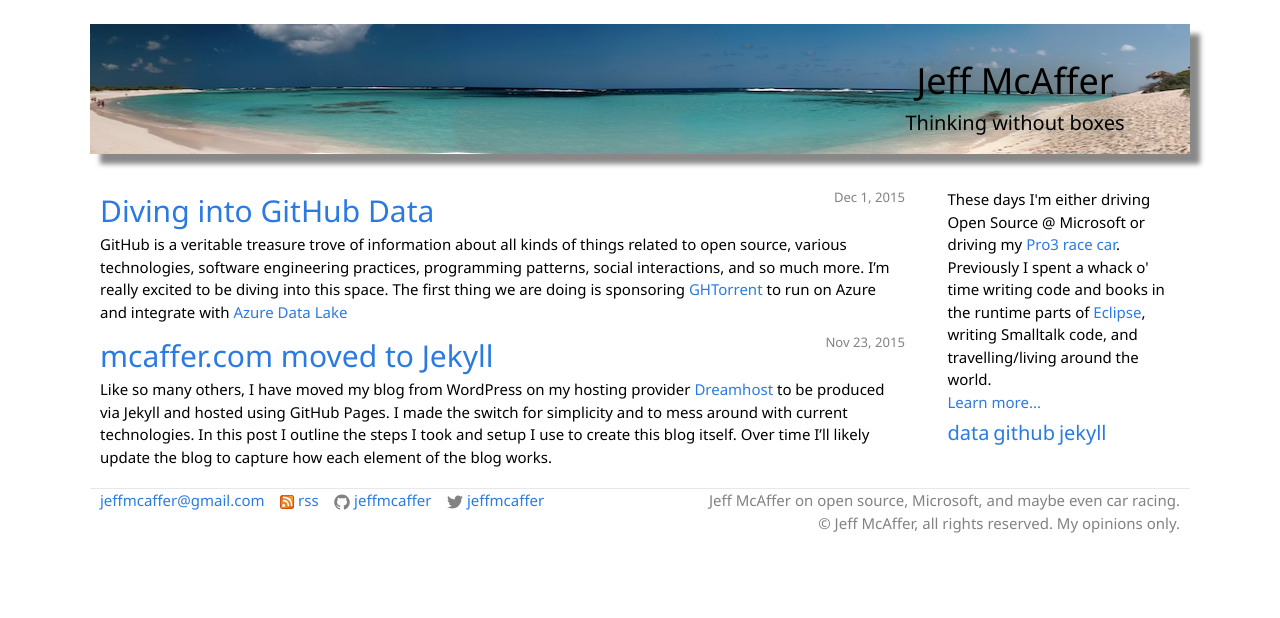
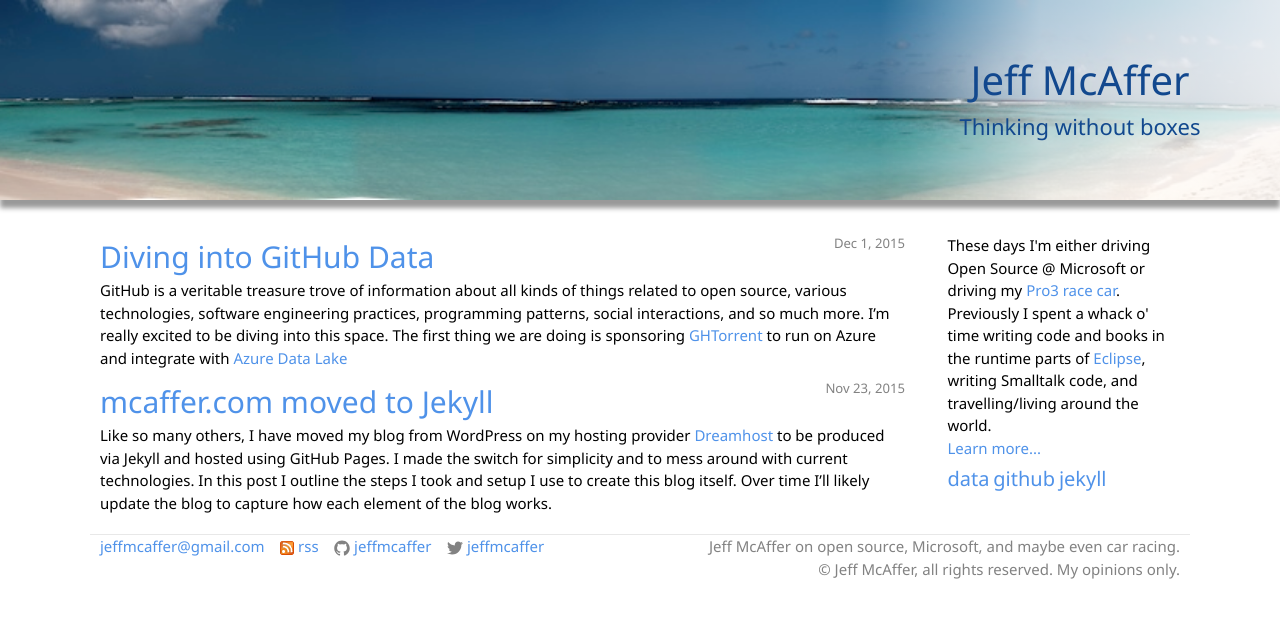
Before and after one commit to jeffmcaffer/jeffmcaffer.github.io, a Jekyll site: the page built from index.html, in a window 1280 px wide. Shown: the top 618 px of the page. Built offline with Jekyll 4.4.1, drawn with Linux system fonts in a browser that asks for light colours.

Commit message:
update layout etc

```diff
--- a/_config.yml
+++ b/_config.yml
@@ -13,5 +13,8 @@
 permalink: /:year/:month/:title
 
 # Build settings
-markdown: kramdown
-highlighter: rouge
+kramdown:
+  input: GFM
+  syntax_highlighter: rouge
+  syntax_highlighter_opts:
+    css_class: 'highlight'
--- a/_includes/header.html
+++ b/_includes/header.html
@@ -4,7 +4,7 @@
   {% assign banner = site.data.banners[index]["file"] %}
 
   <a href="{{ site.url }}" class="site-header-link">
-    <div class="site-header" style="background:transparent url(/images/header/{{ banner }}) no-repeat center bottom; ">
+    <div class="site-header" style="background:transparent url(/images/header/{{ banner }}) no-repeat center bottom;background-size: cover ">
       <!--<div id="header-left"></div>-->
       <!--<div id="header-right">Jeff McAffer</div>-->
       <div class="site-header-block">
--- a/_layouts/default.html
+++ b/_layouts/default.html
@@ -6,6 +6,7 @@
 <body>
   {% include header.html %}
 
+  <div class="column">
     <div class="wrapper spaced">
       <div class="page-content">
         {{ content }}
@@ -18,8 +19,9 @@
 
       </div>
     </div>
+    {% include footer.html %}
+  </div>
 
-  {% include footer.html %}
 </body>
 
 </html>
--- a/_sass/_base.scss
+++ b/_sass/_base.scss
@@ -17,11 +17,9 @@
     font-family: $base-font-family;
     font-size: $base-font-size;
     line-height: $base-line-height;
-    // font-weight: 400;
     color: $text-color;
     background-color: $background-color;
     -webkit-text-size-adjust: 100%;
-    max-width: 1100px;
 }
 
 
@@ -90,15 +88,15 @@
  * Links
  */
 a {
-    color: $brand-color;
+    color: lighten($brand-color, 15%);
     text-decoration: none;
 
     &:visited {
-        color: darken($brand-color, 15%);
+      color: $brand-color;
     }
 
     &:hover {
-        color: $text-color;
+        color: darken($brand-color, 15%);
         text-decoration: none;
     }
 }
--- a/_sass/_layout.scss
+++ b/_sass/_layout.scss
@@ -11,47 +11,52 @@
   float: left;
 }
 
+.column {
+    max-width: 1100px;
+    margin-right: auto;
+    margin-left: auto;
+}
+
 .site-header {
   // Positioning context for the mobile navigation icon
   position: relative;
 
-    height: 130px;
-    min-height: 56px;
+  height: 200px;
+  min-height: 200px;
   margin: auto;
-    margin-top: 24px;
   margin-bottom: 24px;
   padding: 0;
 
-    box-shadow: 10px 10px 5px #888;
-    -moz-box-shadow: 10px 10px 5px #888;
-    -webkit-box-shadow: 10px 10px 5px #888;
-
+  box-shadow: 0px 8px 5px #999;
+  -moz-box-shadow: 0px 8px 5px #999;
+  -webkit-box-shadow: 0px 8px 5px #999;
 }
 
 .site-header-block {
-    width:350px;
-    height:130px;
+  width: 400px;
+  height: 200px;
   float: right;
-    text-shadow: 0px 0px 20px #556655;
+  text-shadow: 0px 0px 40px #ffffff;
   text-align: center;
   font-weight: 500;
-
-    &,
-    &:visited {
-        color: $text-color;
-        // color: $grey-color-dark;
-    }
+  color: darken($brand-color, 15%);
+  background: linear-gradient(
+    to right,
+    rgba(255, 255, 255, 0),
+    rgba(255, 255, 255, 0.6) 40%,
+    rgba(255, 255, 255, 0.7) 70%,
+    rgba(255, 255, 255, 0.8)
+  );
 }
 
 .site-header-title {
-    width:350px;
-    padding-top: 30px;
-    font-size: 36px;
+  padding-top: 50px;
+  font-size: 40px;
 }
 
 .site-header-subtitle {
   vertical-align: top;
-    font-size: 20px;
+  font-size: 22px;
 }
 
 .site-nav {
@@ -119,7 +124,7 @@
 
 .sidebar {
   width: -webkit-calc(22% - (#{$spacing-unit} / 2));
-    width:         calc(22% - (#{$spacing-unit} / 2));
+  width: calc(22% - (#{$spacing-unit} / 2));
   float: right;
   padding: $spacing-unit 0px;
 }
@@ -159,17 +164,17 @@
 
 .footer-col-1 {
   width: -webkit-calc(55% - (#{$spacing-unit} / 2));
-    width:         calc(55% - (#{$spacing-unit} / 2));
+  width: calc(55% - (#{$spacing-unit} / 2));
 }
 
 .footer-col-2 {
   width: -webkit-calc(20% - (#{$spacing-unit} / 2));
-    width:         calc(20% - (#{$spacing-unit} / 2));
+  width: calc(20% - (#{$spacing-unit} / 2));
 }
 
 .footer-col-3 {
   width: -webkit-calc(45% - (#{$spacing-unit} / 2));
-    width:         calc(45% - (#{$spacing-unit} / 2));
+  width: calc(45% - (#{$spacing-unit} / 2));
   text-align: right;
 }
 
@@ -177,12 +182,12 @@
   .footer-col-1,
   .footer-col-2 {
     width: -webkit-calc(50% - (#{$spacing-unit} / 2));
-        width:         calc(50% - (#{$spacing-unit} / 2));
+    width: calc(50% - (#{$spacing-unit} / 2));
   }
 
   .footer-col-3 {
     width: -webkit-calc(100% - (#{$spacing-unit} / 2));
-        width:         calc(100% - (#{$spacing-unit} / 2));
+    width: calc(100% - (#{$spacing-unit} / 2));
   }
 }
 
@@ -190,11 +195,9 @@
   .footer-col {
     float: none;
     width: -webkit-calc(100% - (#{$spacing-unit} / 2));
-        width:         calc(100% - (#{$spacing-unit} / 2));
+    width: calc(100% - (#{$spacing-unit} / 2));
   }
 }
-
-
 
 /**
  * Page content
@@ -202,9 +205,9 @@
 .page-content {
   padding: $spacing-unit 0;
   width: -webkit-calc(75% - (#{$spacing-unit} / 2));
-    width:         calc(75% - (#{$spacing-unit} / 2));
+  width: calc(75% - (#{$spacing-unit} / 2));
   max-width: -webkit-calc(75% - (#{$spacing-unit} / 2));
-    max-width:         calc(75% - (#{$spacing-unit} / 2));
+  max-width: calc(75% - (#{$spacing-unit} / 2));
   float: left;
 }
 
@@ -235,7 +238,6 @@
 
 // Tags
 .tag-cloud {
-
 }
 
 .tag-list {
@@ -275,7 +277,7 @@
   float: left;
   margin-bottom: $spacing-unit;
   max-width: -webkit-calc(100%);
-    max-width:         calc(100%);
+  max-width: calc(100%);
 
   h2 {
     font-size: 26px;
--- a/css/main.scss
+++ b/css/main.scss
@@ -15,7 +15,7 @@
 
 $text-color:       #000000;
 $background-color: #ffffff;
-$brand-color:      #2a7ae2;
+$brand-color:      #1a6ad2;
 
 $grey-color:       #828282;
 $grey-color-light: lighten($grey-color, 40%);
```
Also changed, not shown: images/header/portland.jpg (added). Lines whose indentation alone changed are shown as unchanged.
